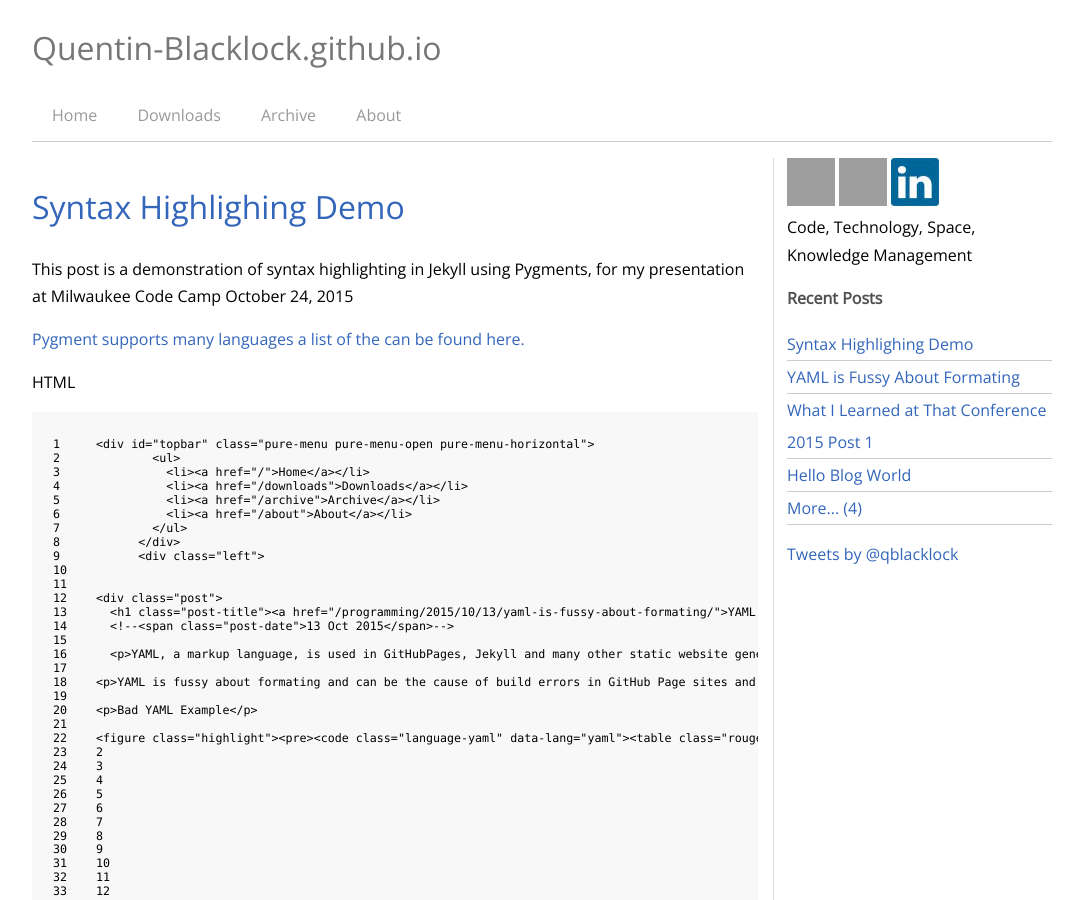
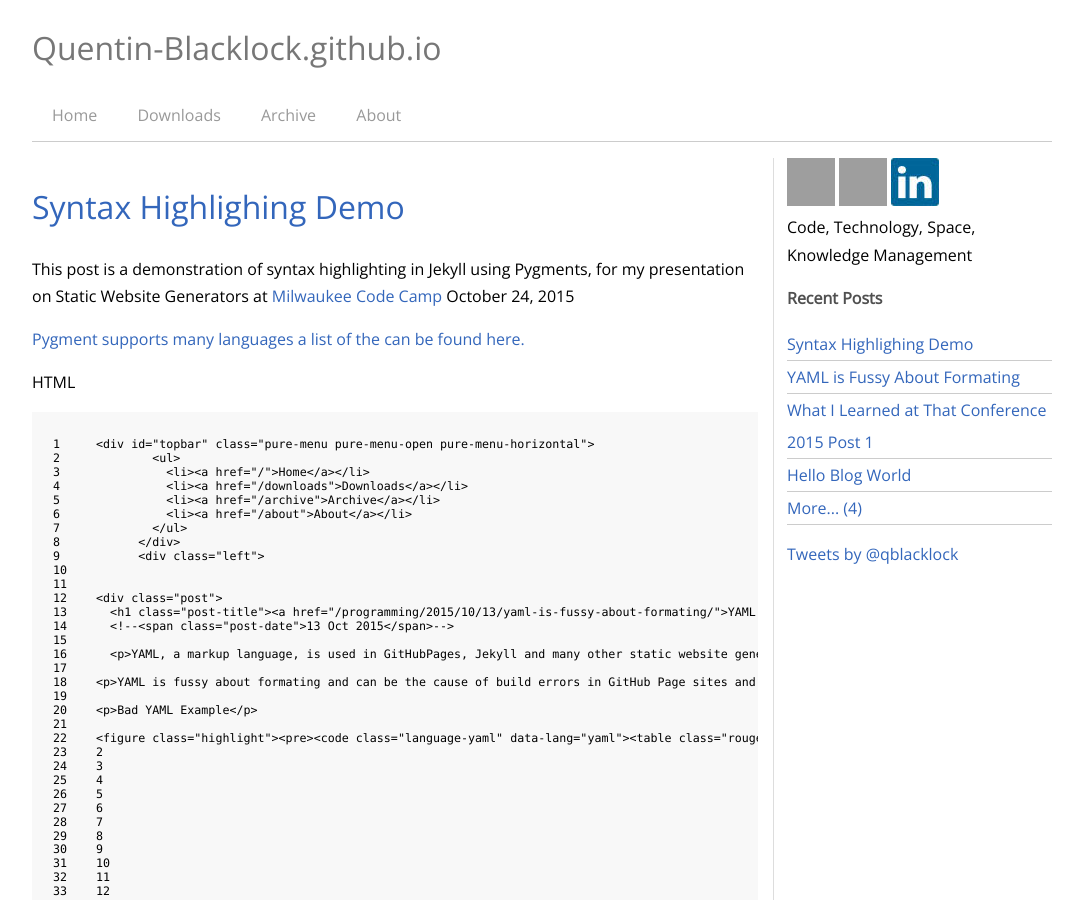
Before and after one commit to quentin-blacklock/quentin-blacklock.github.io, a Jekyll site: the page built from _posts/2015-10-22-syntax-highlighting-demo.md, in a window 1280 px wide and 900 px high. Shown: the whole window, without its empty margins (98-1181 px from the left). Built offline with Jekyll 4.4.1, drawn with Linux system fonts in a browser that asks for light colours; nearby versions of some CDN libraries; Markdown is read by kramdown in place of the engine named in the settings; comment, search, counter and statistics services are not loaded; grey boxes are pictures that could not be loaded.

Commit message:
Post edit

```diff
--- a/_posts/2015-10-22-syntax-highlighting-demo.md
+++ b/_posts/2015-10-22-syntax-highlighting-demo.md
@@ -4,7 +4,7 @@
 category: programming
 tags: [github, github-pages, jekyll]
 ---
-This post is a demonstration of syntax highlighting in Jekyll using Pygments, for my presentation at Milwaukee Code Camp
+This post is a demonstration of syntax highlighting in Jekyll using Pygments, for my presentation  on Static Website Generators at [Milwaukee Code Camp](http://www.milwaukeecodecamp.com)
 October 24, 2015 [](http://www.milwaukeecodecamp.com)
 
 [Pygment supports many languages a list of the can be found here.](http://haisum.github.io/2014/11/07/jekyll-pygments-supported-highlighters)
```
